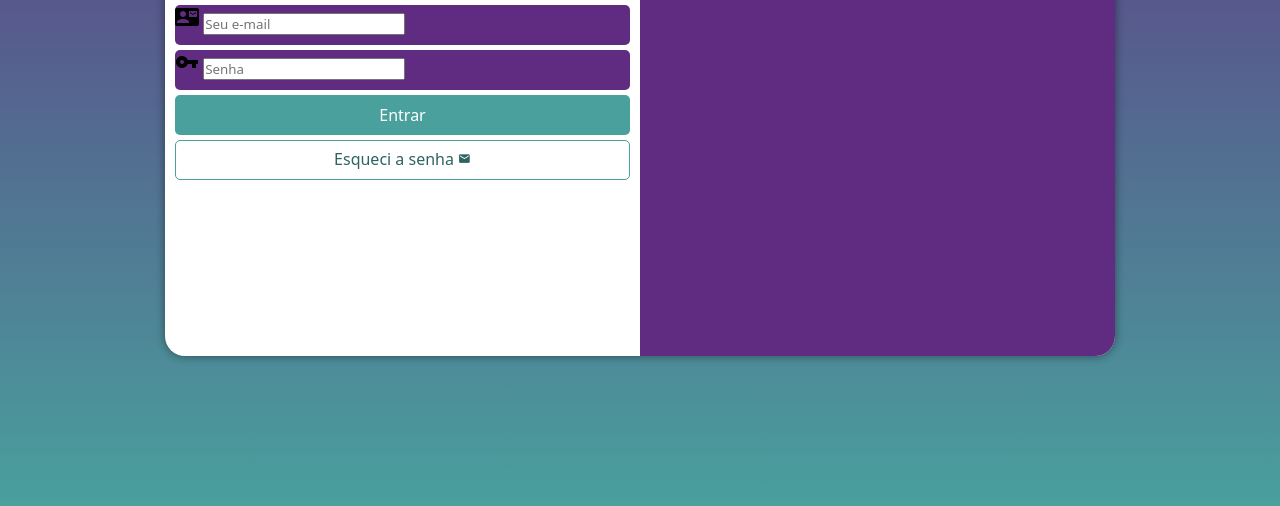
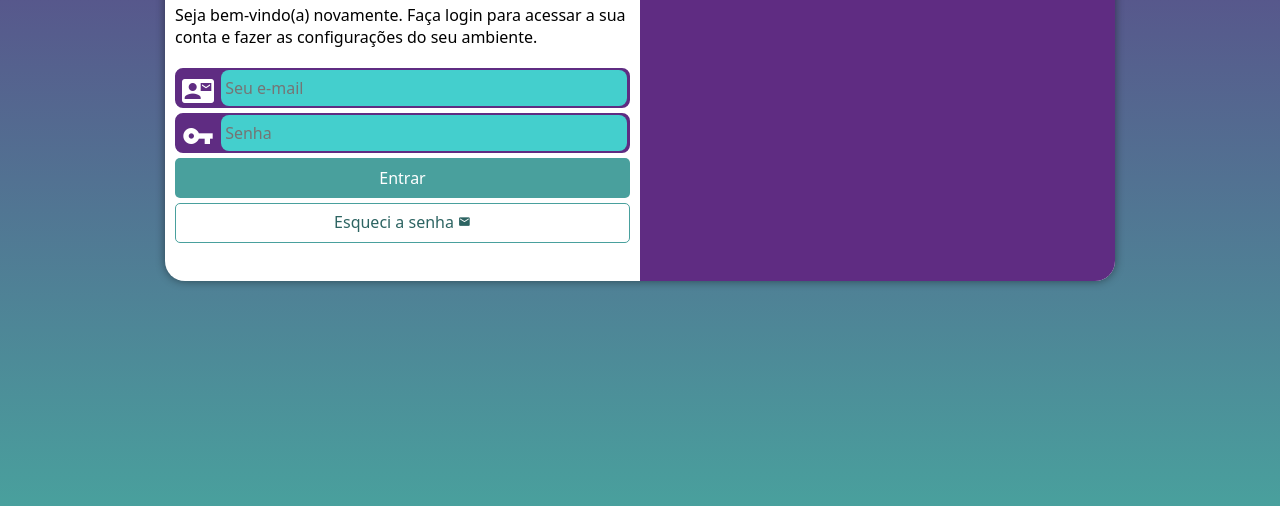
Before and after one commit to FartoMan/projeto-telalogin, a plain HTML site: page index.html in a window 1280 px wide. Shown: the part 294-800 px from the top of the page. Drawn offline with Linux system fonts and the light colour scheme.

Commit message:
Finalizando o exercício

```diff
--- a/estilos/mq.css
+++ b/estilos/mq.css
@@ -6,7 +6,7 @@
     }
     section#login {
         width: 80vw;
-
+        height: 290px;
     }
     section#login > div#imagem {
         float: left;
@@ -26,7 +26,7 @@
 
     section#login {
         width: 950px;
-
+        height: 350px;
     }
 
     section#login > div#imagem {
@@ -43,6 +43,7 @@
         font-size: 2em;
     }
     div#formulario > p {
-        font-size: 1.2em;
+        font-size: 1em;
+        margin: 20px 0;
     }
 }
--- a/estilos/style.css
+++ b/estilos/style.css
@@ -34,7 +34,7 @@ section#login {
     position: absolute;
     top: 50%;
     left: 50%;
-    transform: translate(-50%, -50%);
+
     overflow: hidden;
 
     background-color: white;
@@ -43,6 +43,7 @@ section#login {
     border-radius: 20px;
     box-shadow: 0px 0px 10px rgba(0, 0, 0, .450);
 
+    transform: translate(-50%, -50%);
     transition: width 1s ease-in-out, height 1s ease-in-out;
 }
 
@@ -71,15 +72,39 @@ div#formulario > p {
 
 form > div.campo {
     background-color: var(--Lilás);
+    border: 2px solid var(--Lilás);
     display: block;
     width: 100%;
     height: 40px;
-    border-radius: 5px;
+    border-radius: 8px;
     margin: 5px 0;
 }
 
 div.campo > label {
     display: none;
+}
+
+div.campo > i {
+    color: white;
+    /* background-color: black; */
+    font-size: 2em;
+    width: 40px;
+    padding: 5px;
+}
+
+div.campo > input {
+    background-color: #44cfcd;
+    font-size: 1em;
+    width: calc(100% - 45px);
+    height: 100%;
+    border: 0;
+    border-radius: 8px;
+    padding: 4px;
+    transform: translateY(-13px);
+}
+
+div.campo > input:focus-within {
+    background-color: white;
 }
 
 form > input[type=submit] {
```
